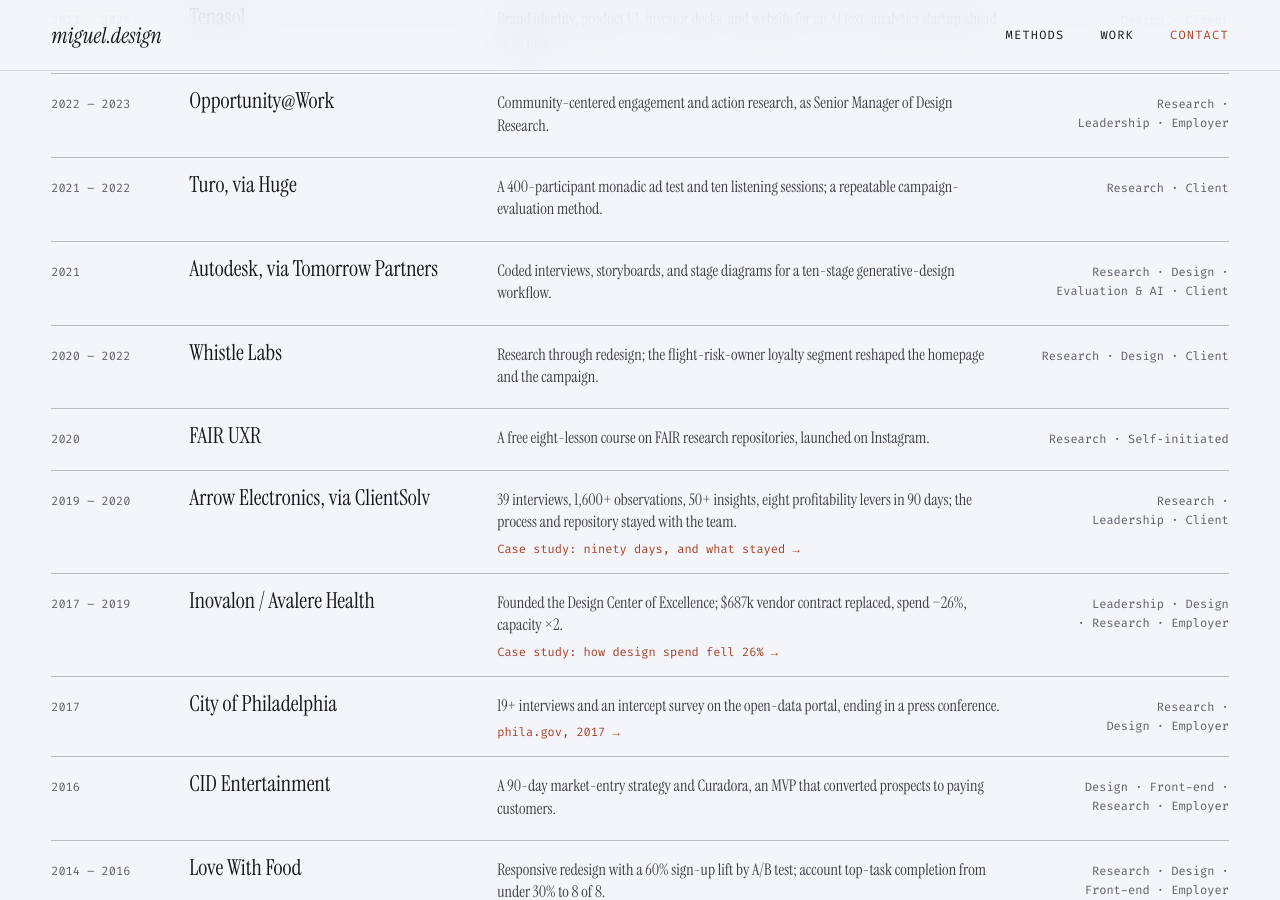
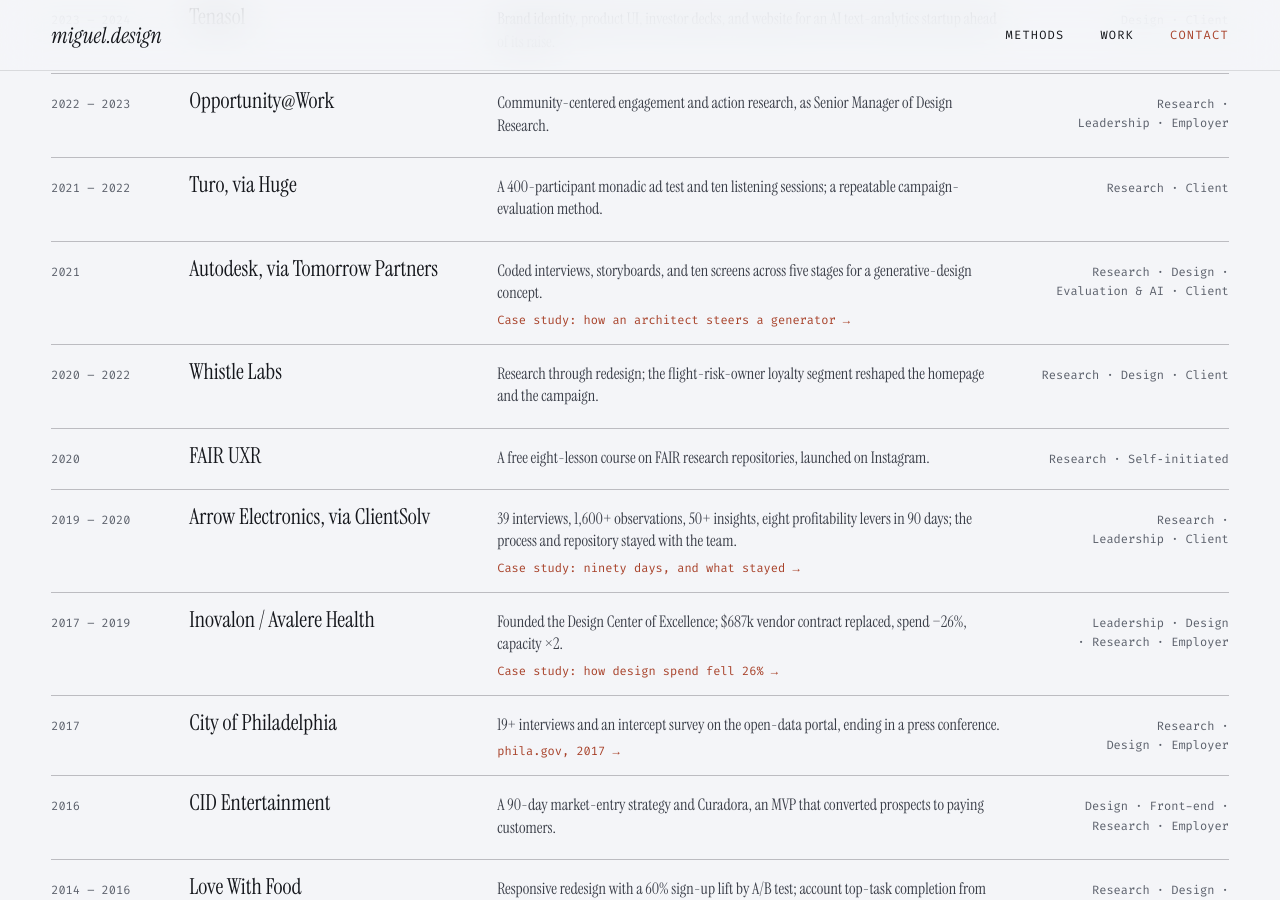
Before and after one commit to miguel-perez/miguel-perez.github.io, a Jekyll site: the page built from index.html, in a window 1280 px wide and 900 px high, scrolled down 2563 px. Built offline with Jekyll 4.4.1, drawn with Linux system fonts in a browser that asks for light colours.

Commit message:
Release the Autodesk study and link it from the homepage work list
Drop the draft flag, so the page is indexed, in the sitemap and in the
other studies' More work row. The homepage row now links to it, and its
summary counts ten screens across five stages, as the page does, rather
than a ten-stage workflow.

Co-Authored-By: Claude Opus 5 (1M context) <noreply@anthropic.com>

```diff
--- a/index.html
+++ b/index.html
@@ -126,7 +126,7 @@ person: true
    <div class="work-row" data-tags="research design evaluation client">
     <span class="work-years">2021</span>
     <span class="work-name">Autodesk, via Tomorrow Partners</span>
-    <div class="work-line"><span>Coded interviews, storyboards, and stage diagrams for a ten-stage generative-design workflow.</span><div class="work-links"></div></div>
+    <div class="work-line"><span>Coded interviews, storyboards, and ten screens across five stages for a generative-design concept.</span><div class="work-links"><a href="/work/autodesk-generative-design/">Case study: how an architect steers a generator →</a></div></div>
     <span class="work-tags">Research · Design · Evaluation &amp; AI · Client</span>
    </div>
    <div class="work-row" data-tags="research design client">
--- a/work/autodesk-generative-design/index.html
+++ b/work/autodesk-generative-design/index.html
@@ -2,7 +2,6 @@
 title: "A moonshot for architects, drawn from the factory floor up"
 client: "Autodesk"
 description: "Autodesk wanted a moonshot. An architect designs a modular housing project inside a factory's catalog of proven parts. A generator explores the options between the brief and the factory floor. As part of the Tomorrow Partners team, I coded the client's factory-floor interviews and storyboarded the architect's day as it was. Then I drew it as it could be: ten screens across five stages, for six roles, with a person steering the generator at every step."
-draft: true
 engagement: "Autodesk, via Tomorrow Partners"
 period: "October to December 2021"
 read: 10
```
